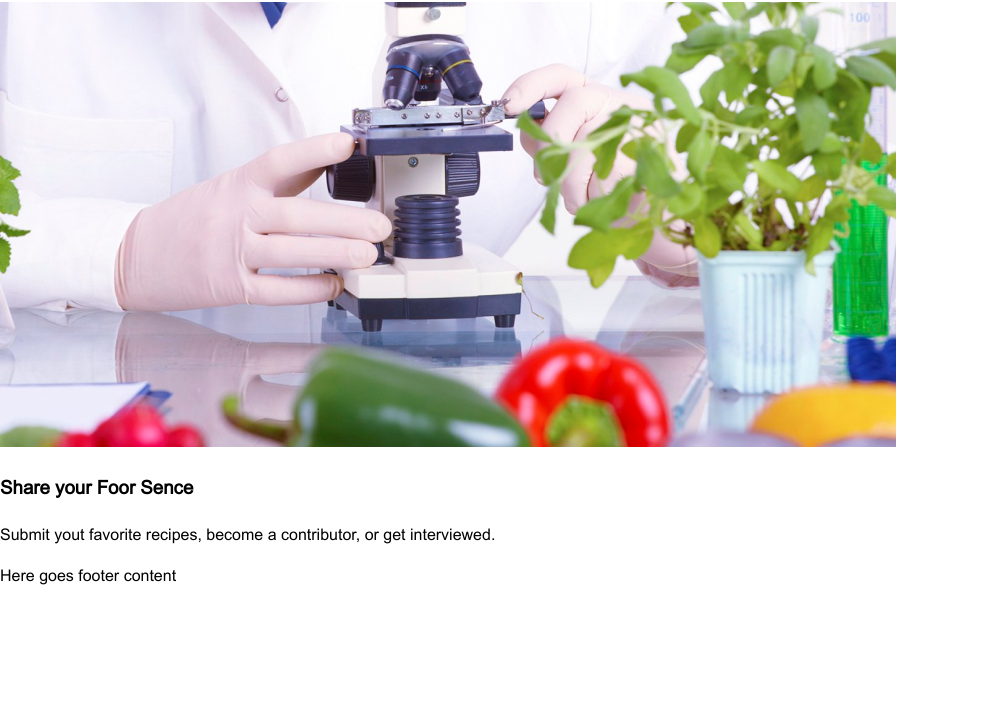
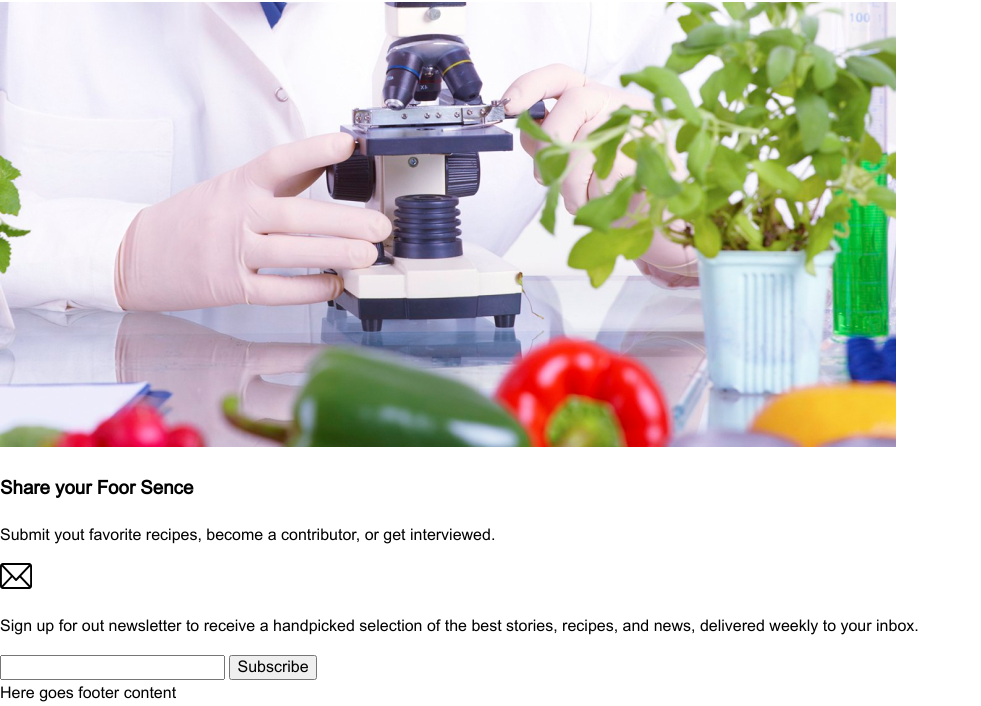
Before and after one commit to eprikhodko/dd-practice-html-css, a website built with webpack: page src/index.html in a window 1280 px wide. Shown: the part 286-992 px from the top of the page, without its empty margins (0-981 px from the left). Before the commit the page ends 875 px from the top, so only its background shows below. Built offline with nearby package versions, Linux system fonts and the light colour scheme.

Commit message:
feat: create subscribe section

```diff
--- a/src/index.html
+++ b/src/index.html
@@ -38,6 +38,21 @@
           interviewed.
         </p>
       </section>
+      <section class="subscribe-section">
+        <img
+          src="./assets/svg/mail-icon.svg"
+          alt="mail envelope icon"
+          class="icon"
+        />
+        <p class="subscribe-text">
+          Sign up for out newsletter to receive a handpicked selection of the
+          best stories, recipes, and news, delivered weekly to your inbox.
+        </p>
+        <form class="subscribe-form">
+          <input type="email" class="subscribe-input" />
+          <button type="submit" class="subscribe-button">Subscribe</button>
+        </form>
+      </section>
     </main>
     <footer class="footer">Here goes footer content</footer>
   </body>
```
Also changed, not shown: src/assets/svg/mail-icon.svg (added).
